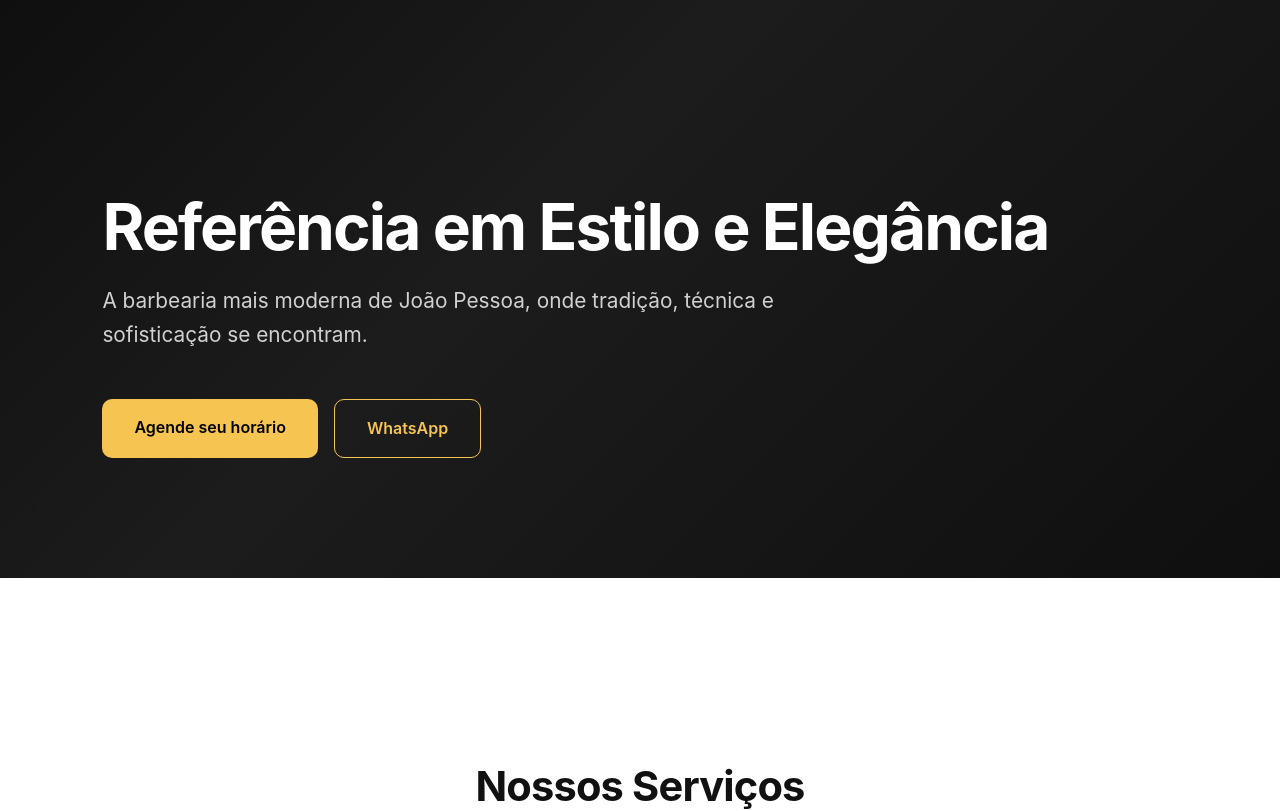
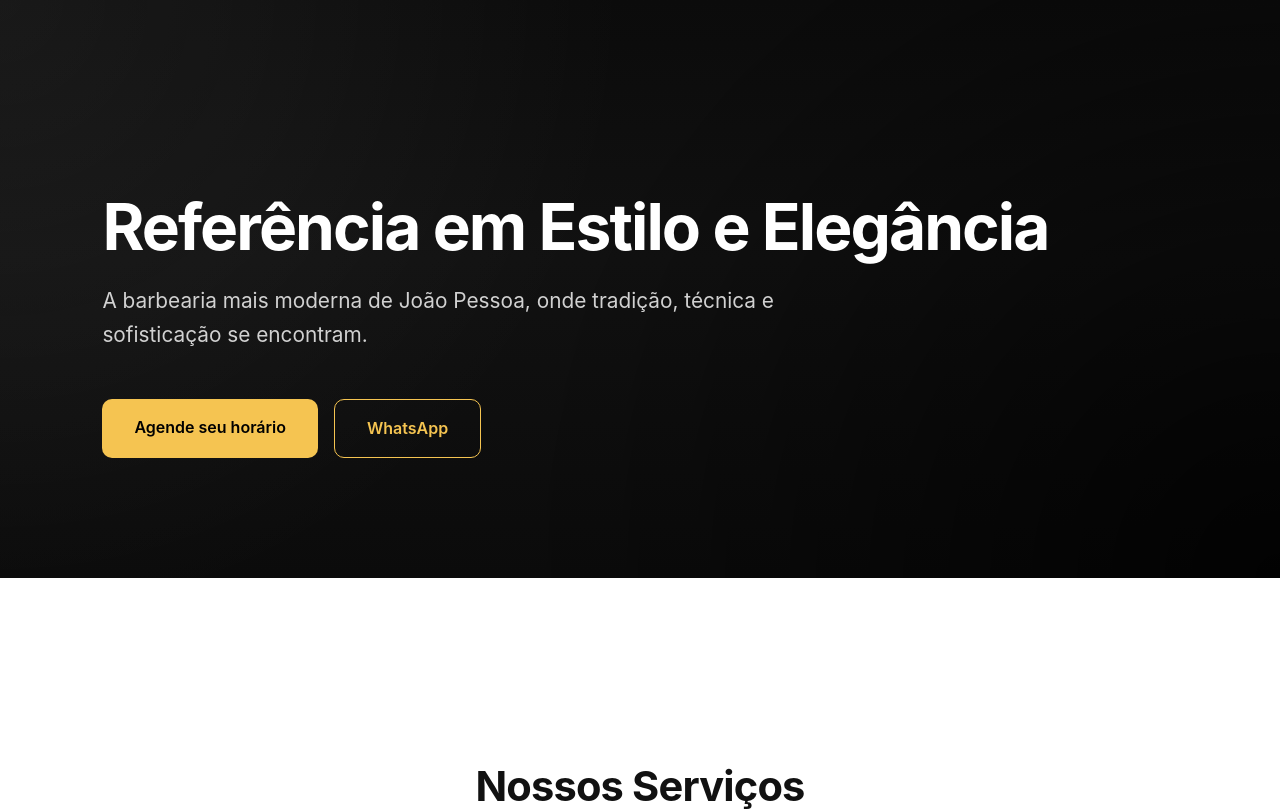
Before and after one commit to andersonato/landing-template, a Next.js app: page / in a window 1280 px wide. Shown: the top 811 px of the page. Built offline with nearby package versions, Linux system fonts and the light colour scheme.

Commit message:
chore: enhance hero with cinematic gradient

```diff
--- a/app/components/Hero.jsx
+++ b/app/components/Hero.jsx
@@ -10,9 +10,25 @@ export default function Hero({
     <section
       style={{
         padding: "140px 8% 120px",
-        background:
-          "linear-gradient(135deg, #0f0f0f 0%, #1c1c1c 40%, #0f0f0f 100%)",
-        color: "#fff",
+        background: `
+          radial-gradient(
+            circle at top left,
+            rgba(255, 255, 255, 0.06),
+            transparent 45%
+          ),
+          radial-gradient(
+            circle at bottom right,
+            rgba(0, 0, 0, 0.8),
+            transparent 55%
+          ),
+          linear-gradient(
+            180deg,
+            #0b0b0b 0%,
+            #111111 45%,
+            #0b0b0b 100%
+          )
+        `,
+        color: "#ffffff",
       }}
     >
       <div
```
